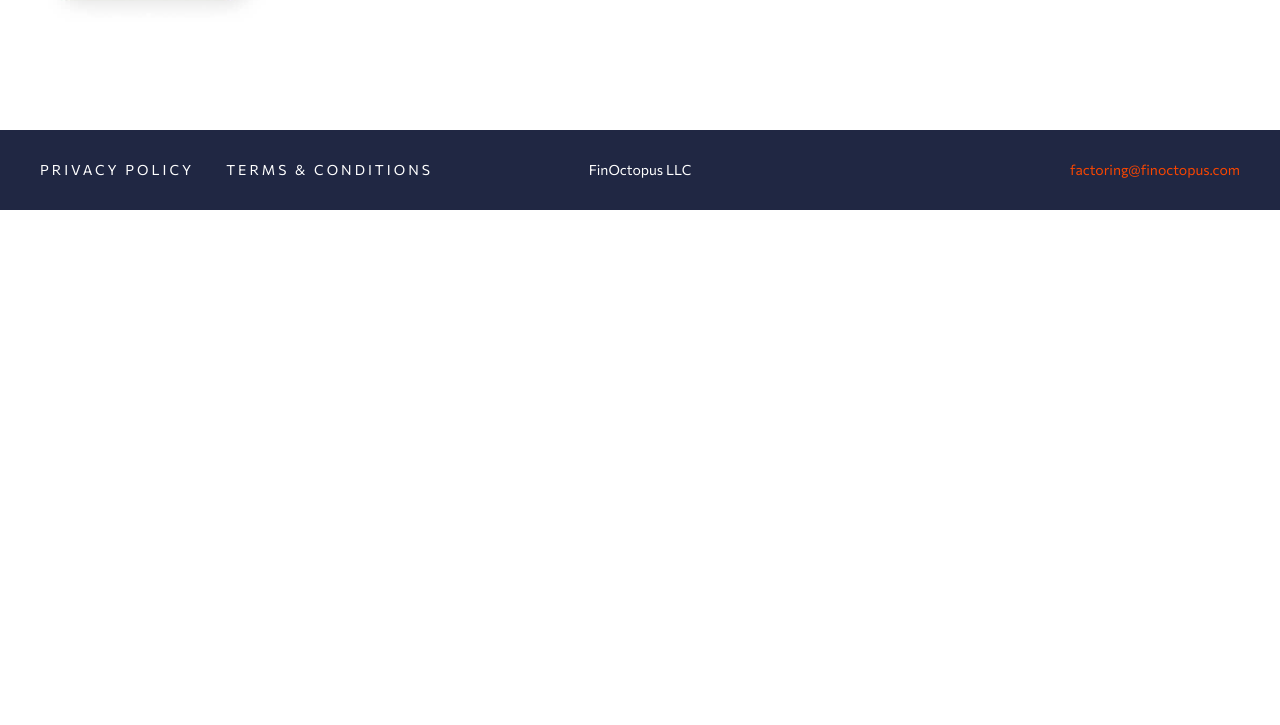
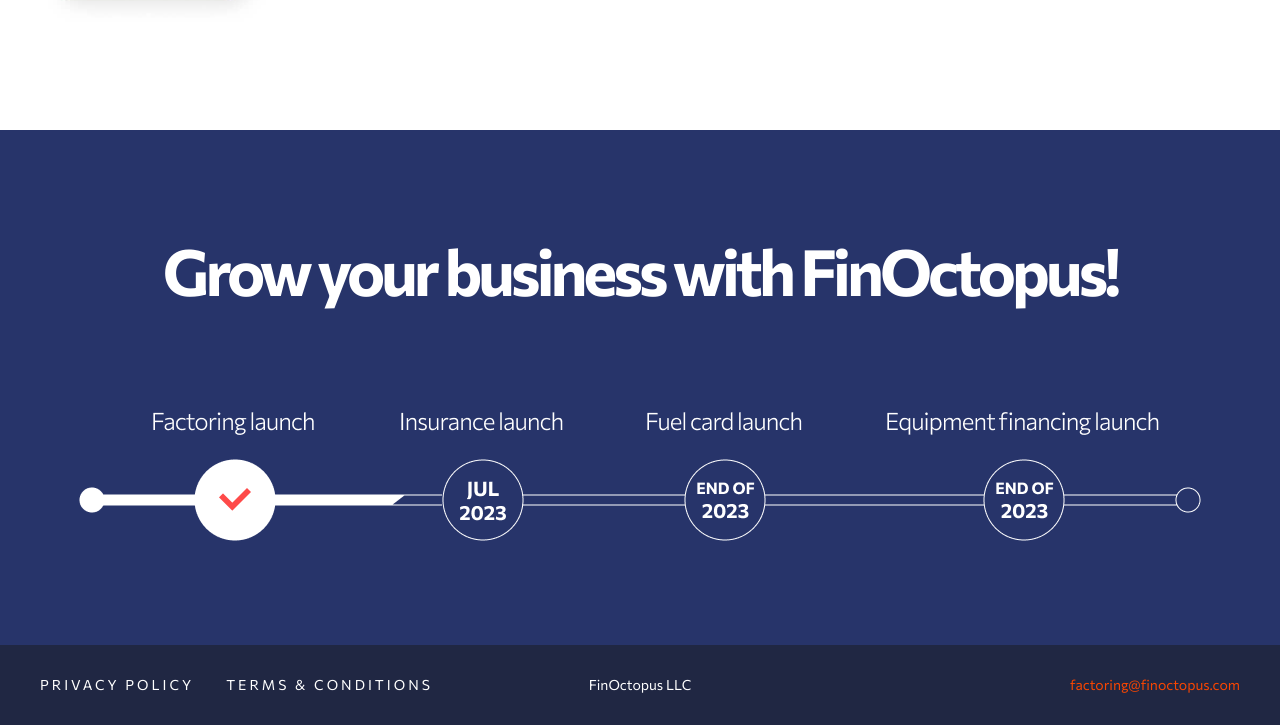
Before and after one commit to finoctopus/finoctopus-landing-pub, a plain HTML site: page index.html in a window 1280 px wide. Shown: the part 2120-2845 px from the top of the page. Before the commit the page ends 2330 px from the top, so only its background shows below. Drawn offline with nearby package versions, Linux system fonts and the light colour scheme.

Commit message:
revert back timeline

```diff
--- a/index.html
+++ b/index.html
@@ -238,6 +238,19 @@
       </div>
       </section>
 
+      <section class="download">
+        <div class="download__container container">
+          <div class="download__content">
+            <h2 class="h2" style="text-align: center">
+              Grow your business with FinOctopus!
+            </h2>
+            <div style="width: 100%; display: flex; justify-content: center">
+              <img class="download__timeline" src="img/timeline.png" alt="" />
+            </div>
+          </div>
+        </div>
+      </section>
+
       <div class="footer">
         <div class="container">
           <div class="footer__inner">
```
